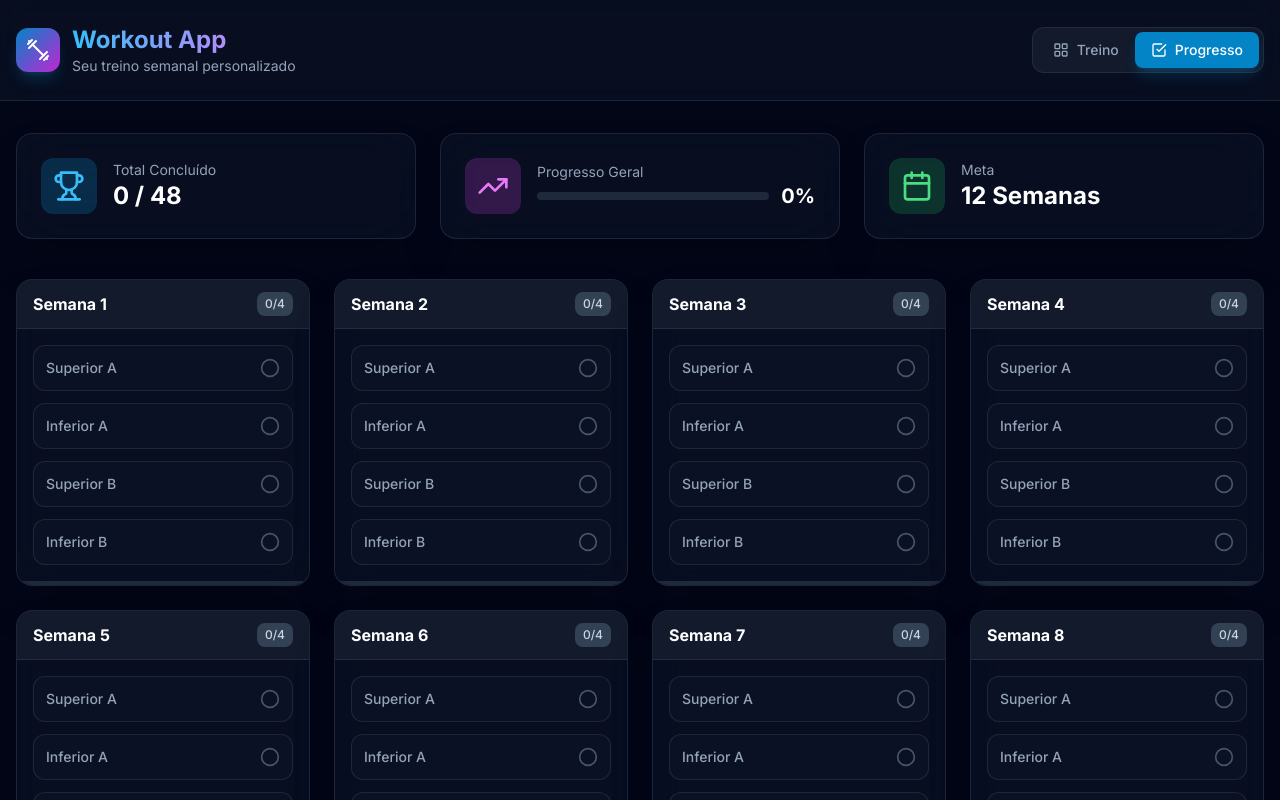
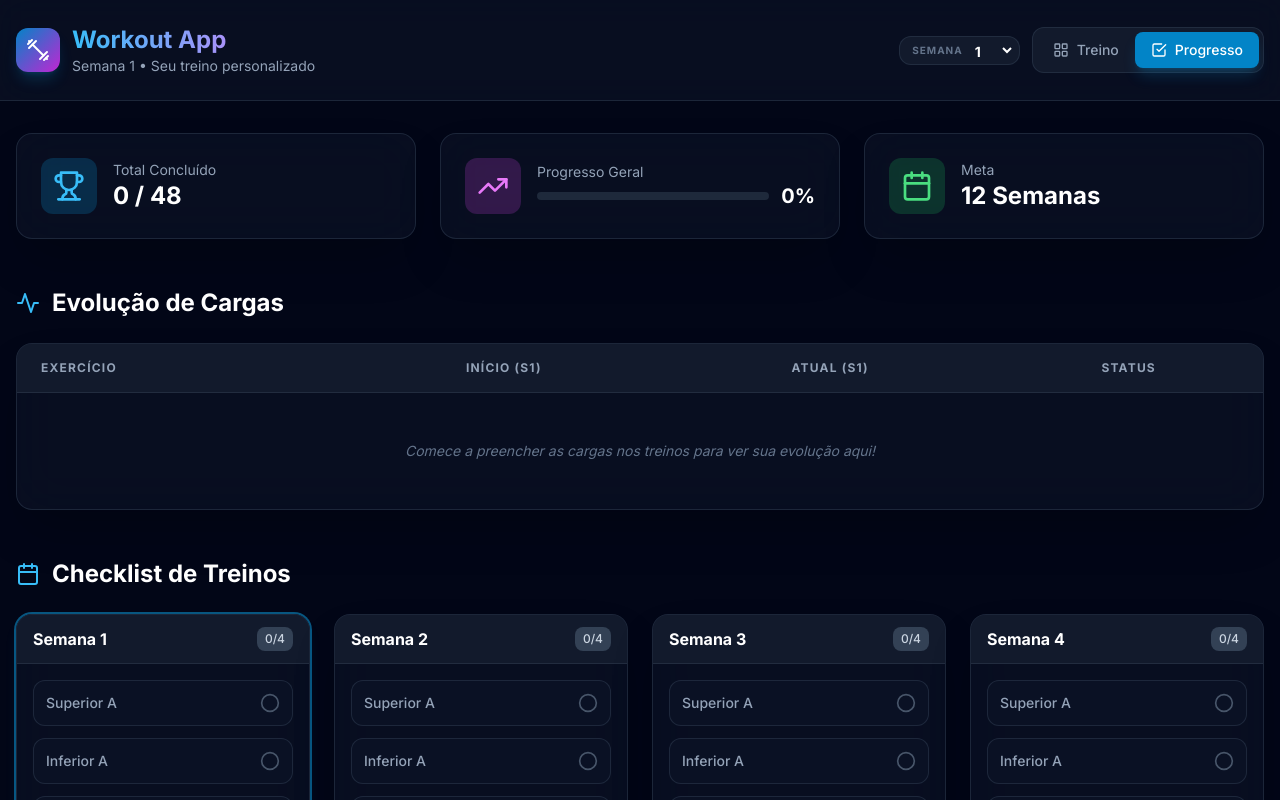
Before and after one commit to Thiagotyxter/workout-app, a React (Vite) app: page / in a window 1280 px wide. Both pictures are taken after a click on the button "Progresso". Shown: the top 800 px of the page. Built offline with nearby package versions, Linux system fonts and the light colour scheme.

Commit message:
Implement load history tracking and evolution comparison

```diff
--- a/src/App.jsx
+++ b/src/App.jsx
@@ -14,6 +14,14 @@ function App() {
 
     const [selectedDay, setSelectedDay] = useState(getCurrentDay());
     const [activeTab, setActiveTab] = useState('workout'); // 'workout' or 'progress'
+    const [currentWeek, setCurrentWeek] = useState(() => {
+        const saved = localStorage.getItem('workout-current-week');
+        return saved ? parseInt(saved) : 1;
+    });
+
+    useEffect(() => {
+        localStorage.setItem('workout-current-week', currentWeek.toString());
+    }, [currentWeek]);
 
     return (
         <div className="min-h-screen bg-dark-950">
@@ -30,13 +38,31 @@ function App() {
                                     Workout App
                                 </h1>
                                 <p className="text-xs sm:text-sm text-dark-400">
-                                    Seu treino semanal personalizado
+                                    Semana {currentWeek} • Seu treino personalizado
                                 </p>
                             </div>
                         </div>
 
+                        {/* Week and Tab Navigation */}
+                        <div className="flex flex-wrap items-center gap-3">
+                            {/* Week Selector */}
+                            <div className="flex items-center bg-dark-800/50 p-1 rounded-xl border border-dark-700/50">
+                                <span className="text-[10px] font-bold text-dark-500 px-2 uppercase tracking-widest">Semana</span>
+                                <select
+                                    value={currentWeek}
+                                    onChange={(e) => setCurrentWeek(parseInt(e.target.value))}
+                                    className="bg-transparent text-white text-sm font-bold focus:outline-none pr-2 cursor-pointer"
+                                >
+                                    {[...Array(12)].map((_, i) => (
+                                        <option key={i + 1} value={i + 1} className="bg-dark-900">
+                                            {i + 1}
+                                        </option>
+                                    ))}
+                                </select>
+                            </div>
+
                             {/* Navigation Tabs */}
-                        <div className="flex bg-dark-800/50 p-1 rounded-xl border border-dark-700/50 self-start sm:self-center">
+                            <div className="flex bg-dark-800/50 p-1 rounded-xl border border-dark-700/50">
                                 <button
                                     onClick={() => setActiveTab('workout')}
                                     className={`flex items-center gap-2 px-4 py-2 rounded-lg text-sm font-medium transition-all duration-300 ${activeTab === 'workout'
@@ -60,6 +86,7 @@ function App() {
                             </div>
                         </div>
                     </div>
+                </div>
             </header>
 
             {activeTab === 'workout' ? (
@@ -72,12 +99,12 @@ function App() {
 
                     {/* Workout Content */}
                     <main className="pb-12">
-                        <WorkoutView selectedDay={selectedDay} />
+                        <WorkoutView selectedDay={selectedDay} currentWeek={currentWeek} />
                     </main>
                 </>
             ) : (
                 <main className="pb-12">
-                    <ProgressTracker />
+                    <ProgressTracker currentWeek={currentWeek} />
                 </main>
             )}
 
--- a/src/components/ProgressTracker.jsx
+++ b/src/components/ProgressTracker.jsx
@@ -1,7 +1,8 @@
 import React, { useState, useEffect } from 'react';
-import { CheckCircle2, Circle, Trophy, Calendar, TrendingUp } from 'lucide-react';
+import { CheckCircle2, Circle, Trophy, Calendar, TrendingUp, ArrowUpRight, Activity } from 'lucide-react';
+import { WORKOUTS } from '../data/workouts';
 
-const ProgressTracker = () => {
+const ProgressTracker = ({ currentWeek }) => {
     const WEEKS = 12;
     const WORKOUT_TYPES = ['Superior A', 'Inferior A', 'Superior B', 'Inferior B'];
 
@@ -34,10 +35,31 @@ const ProgressTracker = () => {
 
     const stats = calculateStats();
 
+    // Get all exercises to show evolution
+    const allExercises = Object.values(WORKOUTS).flat();
+
+    const getExerciseEvolution = (exerciseId) => {
+        const week1 = JSON.parse(localStorage.getItem(`exercise-log-${exerciseId}-week-1`)) || [];
+        const current = JSON.parse(localStorage.getItem(`exercise-log-${exerciseId}-week-${currentWeek}`)) || [];
+
+        const getSummary = (logs) => {
+            if (!logs || logs.length === 0) return null;
+            const validLogs = logs.filter(l => l.weight || l.reps);
+            if (validLogs.length === 0) return null;
+            // Return first set as summary
+            return `${validLogs[0].weight || '0'}kg x ${validLogs[0].reps || '0'}`;
+        };
+
+        return {
+            start: getSummary(week1),
+            current: getSummary(current)
+        };
+    };
+
     return (
-        <div className="max-w-7xl mx-auto px-4 py-8 animate-fade-in">
+        <div className="max-w-7xl mx-auto px-4 py-8 animate-fade-in space-y-12">
             {/* Header Stats */}
-            <div className="grid grid-cols-1 md:grid-cols-3 gap-6 mb-10">
+            <div className="grid grid-cols-1 md:grid-cols-3 gap-6">
                 <div className="glass-card p-6 flex items-center gap-4">
                     <div className="bg-primary-500/20 p-3 rounded-xl">
                         <Trophy className="w-8 h-8 text-primary-400" />
@@ -77,14 +99,82 @@ const ProgressTracker = () => {
                 </div>
             </div>
 
+            {/* Evolution Section */}
+            <section className="space-y-6">
+                <div className="flex items-center gap-3">
+                    <Activity className="w-6 h-6 text-primary-400" />
+                    <h2 className="text-2xl font-bold text-white">Evolução de Cargas</h2>
+                </div>
+
+                <div className="glass-card overflow-hidden">
+                    <div className="overflow-x-auto">
+                        <table className="w-full text-left border-collapse">
+                            <thead>
+                                <tr className="bg-dark-800/50 border-b border-dark-700/50">
+                                    <th className="px-6 py-4 text-xs font-bold text-dark-400 uppercase tracking-widest">Exercício</th>
+                                    <th className="px-6 py-4 text-xs font-bold text-dark-400 uppercase tracking-widest text-center">Início (S1)</th>
+                                    <th className="px-6 py-4 text-xs font-bold text-dark-400 uppercase tracking-widest text-center">Atual (S{currentWeek})</th>
+                                    <th className="px-6 py-4 text-xs font-bold text-dark-400 uppercase tracking-widest text-center">Status</th>
+                                </tr>
+                            </thead>
+                            <tbody className="divide-y divide-dark-800/50">
+                                {allExercises.map((ex) => {
+                                    const evolution = getExerciseEvolution(ex.id);
+                                    if (!evolution.start && !evolution.current) return null;
+
+                                    return (
+                                        <tr key={ex.id} className="hover:bg-dark-800/30 transition-colors">
+                                            <td className="px-6 py-4">
+                                                <p className="text-sm font-bold text-white">{ex.name}</p>
+                                                <p className="text-[10px] text-dark-500 uppercase">{ex.muscle}</p>
+                                            </td>
+                                            <td className="px-6 py-4 text-center">
+                                                <span className="text-sm text-dark-400">{evolution.start || '---'}</span>
+                                            </td>
+                                            <td className="px-6 py-4 text-center">
+                                                <span className="text-sm font-bold text-primary-400">{evolution.current || '---'}</span>
+                                            </td>
+                                            <td className="px-6 py-4 text-center">
+                                                {evolution.start && evolution.current && (
+                                                    <div className="inline-flex items-center gap-1 px-2 py-1 rounded-lg bg-green-500/10 text-green-400 text-[10px] font-bold">
+                                                        <ArrowUpRight className="w-3 h-3" />
+                                                        EVOLUINDO
+                                                    </div>
+                                                )}
+                                            </td>
+                                        </tr>
+                                    );
+                                })}
+                                {!allExercises.some(ex => {
+                                    const ev = getExerciseEvolution(ex.id);
+                                    return ev.start || ev.current;
+                                }) && (
+                                        <tr>
+                                            <td colSpan="4" className="px-6 py-12 text-center text-dark-500 italic text-sm">
+                                                Comece a preencher as cargas nos treinos para ver sua evolução aqui!
+                                            </td>
+                                        </tr>
+                                    )}
+                            </tbody>
+                        </table>
+                    </div>
+                </div>
+            </section>
+
             {/* Weeks Grid */}
+            <section className="space-y-6">
+                <div className="flex items-center gap-3">
+                    <Calendar className="w-6 h-6 text-primary-400" />
+                    <h2 className="text-2xl font-bold text-white">Checklist de Treinos</h2>
+                </div>
+
                 <div className="grid grid-cols-1 sm:grid-cols-2 lg:grid-cols-3 xl:grid-cols-4 gap-6">
                     {[...Array(WEEKS)].map((_, weekIndex) => {
                         const weekNum = weekIndex + 1;
                         const weekCompleted = WORKOUT_TYPES.filter(type => progress[`week-${weekNum}-${type}`]).length;
 
                         return (
-                        <div key={weekIndex} className="glass-card overflow-hidden flex flex-col">
+                            <div key={weekIndex} className={`glass-card overflow-hidden flex flex-col transition-all duration-500 ${weekNum === currentWeek ? 'ring-2 ring-primary-500/50 shadow-lg shadow-primary-500/10' : ''}`}>
                                 <div className="bg-dark-800/50 px-4 py-3 border-b border-dark-700/50 flex justify-between items-center">
                                     <h3 className="font-bold text-white">Semana {weekNum}</h3>
                                     <span className="text-xs font-medium px-2 py-1 bg-dark-700 rounded-lg text-dark-300">
@@ -126,8 +216,10 @@ const ProgressTracker = () => {
                         );
                     })}
                 </div>
+            </section>
         </div>
     );
 };
 
+
 export default ProgressTracker;
--- a/src/components/WorkoutView.jsx
+++ b/src/components/WorkoutView.jsx
@@ -3,7 +3,7 @@ import { WORKOUTS, DAYS } from '../data/workouts';
 import ExerciseCard from './ExerciseCard';
 import RestDay from './RestDay';
 
-const WorkoutView = ({ selectedDay }) => {
+const WorkoutView = ({ selectedDay, currentWeek }) => {
     const day = DAYS[selectedDay];
     const workoutType = day.workout;
 
@@ -23,7 +23,7 @@ const WorkoutView = ({ selectedDay }) => {
                     {workoutType}
                 </h1>
                 <p className="text-dark-400 text-sm sm:text-base">
-                    {day.name} • {exercises.length} exercícios
+                    Semana {currentWeek} • {day.name} • {exercises.length} exercícios
                 </p>
             </div>
 
@@ -34,6 +34,7 @@ const WorkoutView = ({ selectedDay }) => {
                         key={exercise.id}
                         exercise={exercise}
                         index={index}
+                        currentWeek={currentWeek}
                     />
                 ))}
             </div>
```
Also changed, not shown: src/components/ExerciseCard.jsx (+44 -10 lines). Lines whose indentation alone changed are shown as unchanged.
